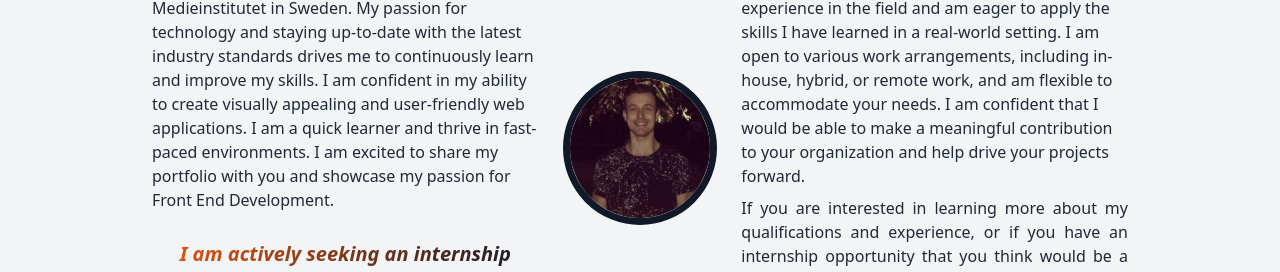
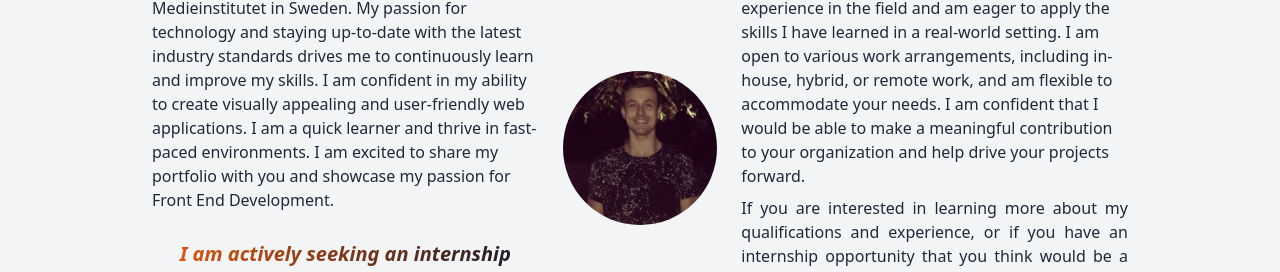
Before and after one commit to antonjanzon95/myPortfolio, a React (Vite) app: page / in a window 1280 px wide. Shown: the part 943-1215 px from the top of the page. Built offline with nearby package versions, Linux system fonts and the light colour scheme.

Commit message:
Added compressed images

```diff
--- a/src/components/about.tsx
+++ b/src/components/about.tsx
@@ -29,9 +29,9 @@ const About: React.FC<Props> = () => {
         </div>
         <div className="laptop:flex items-center laptop:w-2/12">
           <img
-            src="about-img.png"
-            className="pic w-[180px] mx-auto border-gray-900 border-[7px] border-solid rounded-[50%]"
-            alt="Portrait of person wearing orange shirt"
+            src="/about-img.webp"
+            className="pic w-[180px] mx-auto rounded-[50%]"
+            alt="Smiling man with black and white shirt"
           />
         </div>
         <div className="laptop:w-5/12">
--- a/src/components/main.tsx
+++ b/src/components/main.tsx
@@ -19,7 +19,7 @@ const Main: React.FC<Props> = () => {
             </h3>
           </div>
 
-          <img src="self-portrait.png" className="w-[280px] mx-auto" alt="" />
+          <img src="/self-portrait.webp" className="w-[280px] mx-auto" alt="" />
         </div>
       </div>
     </div>
--- a/src/components/mainMobile.tsx
+++ b/src/components/mainMobile.tsx
@@ -18,7 +18,7 @@ const MainMobile: React.FC<Props> = () => {
           </h3>
         </div>
 
-        <img src="self-portrait.png" className="w-[280px] mx-auto" alt="" />
+        <img src="/self-portrait.webp" className="w-[280px] mx-auto" alt="" />
       </div>
     </div>
   );
```
